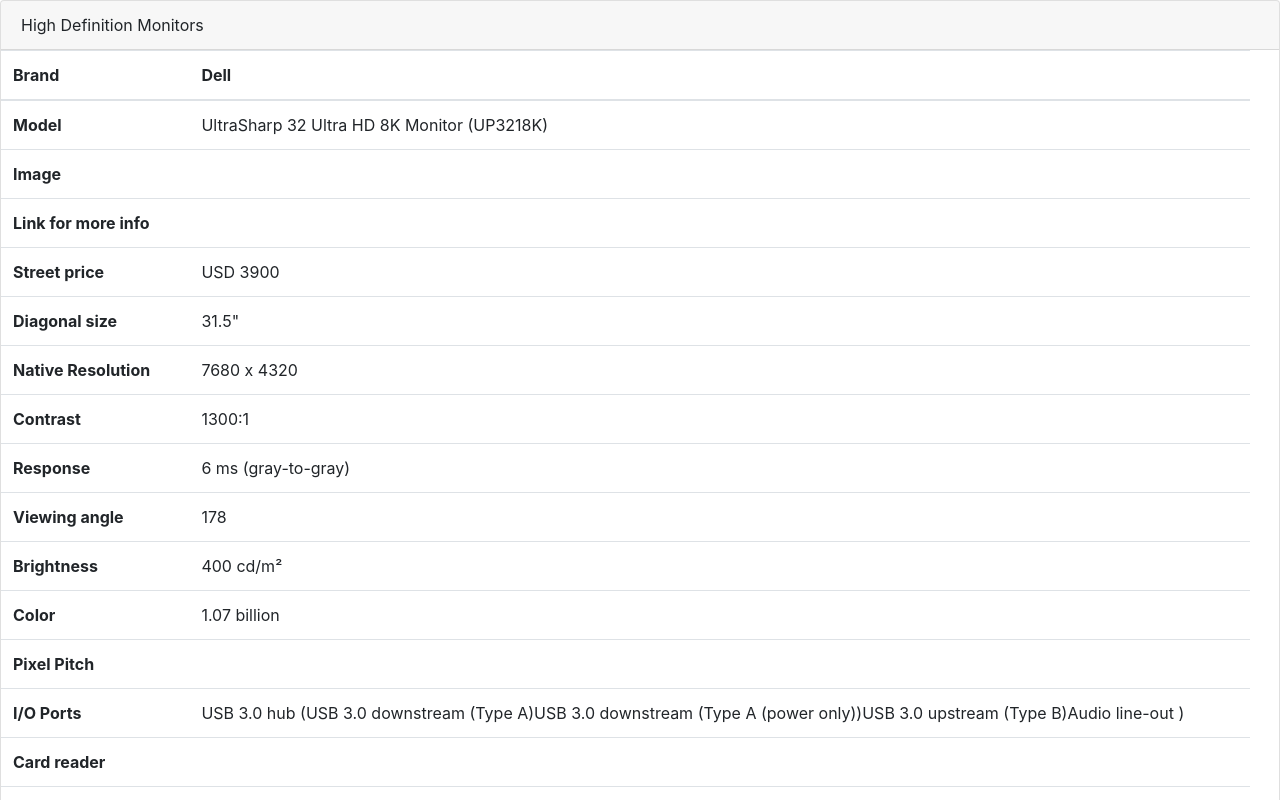
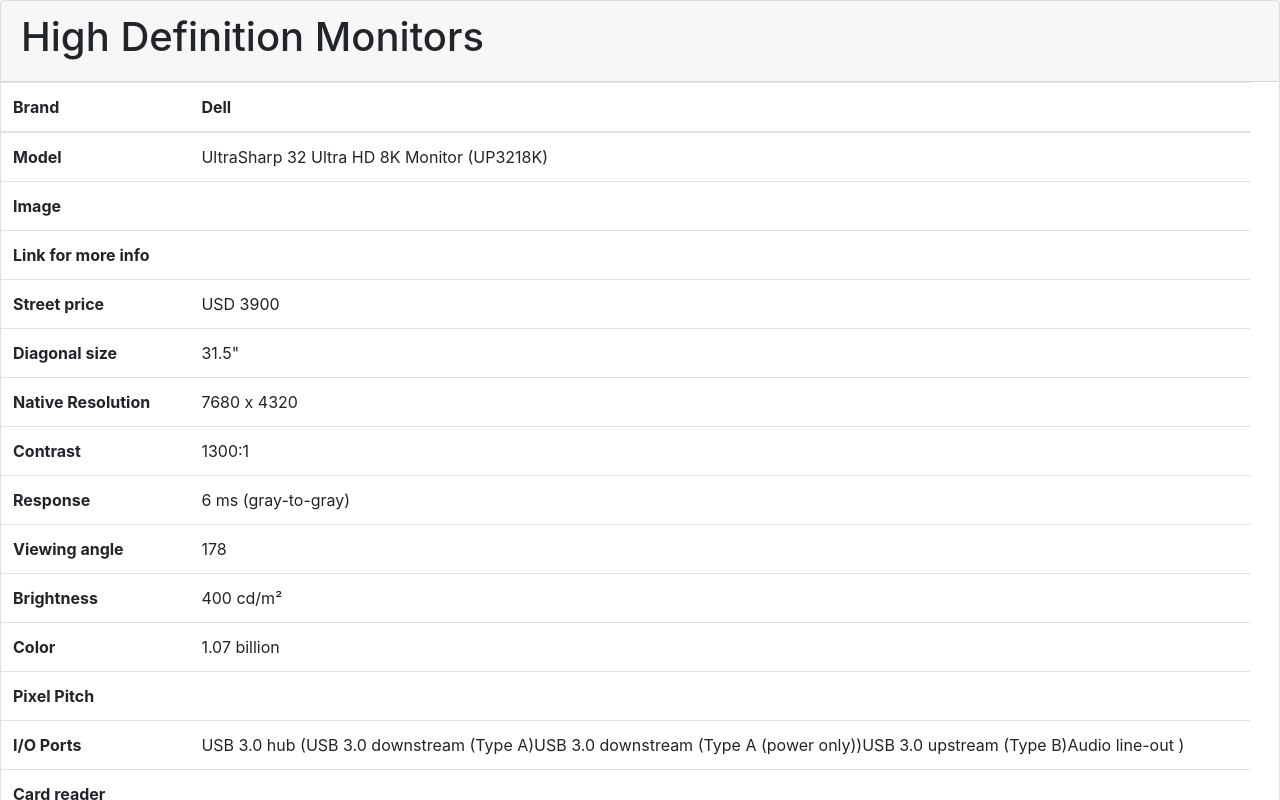
Before and after one commit to katyaskvo/high-definition-monitors-chart, an Angular app: page / in a window 1280 px wide. Shown: the top 800 px of the page. Built offline with nearby package versions, Linux system fonts and the light colour scheme.

Commit message:
add title property to the app component and bind it to the template

```diff
--- a/src/app/app.component.html
+++ b/src/app/app.component.html
@@ -1,7 +1,7 @@
 
 <div class="card">
   <div class="card-header">
-    High Definition Monitors
+    <h1>{{title}}</h1>
   </div>
   <monitors></monitors>
 </div>
--- a/src/app/app.component.ts
+++ b/src/app/app.component.ts
@@ -6,5 +6,5 @@ import { Component } from '@angular/core';
   styleUrls: ['./app.component.css']
 })
 export class AppComponent {
-  title = 'High Definition Monitors';
+  title: string = 'High Definition Monitors';
 }
```
